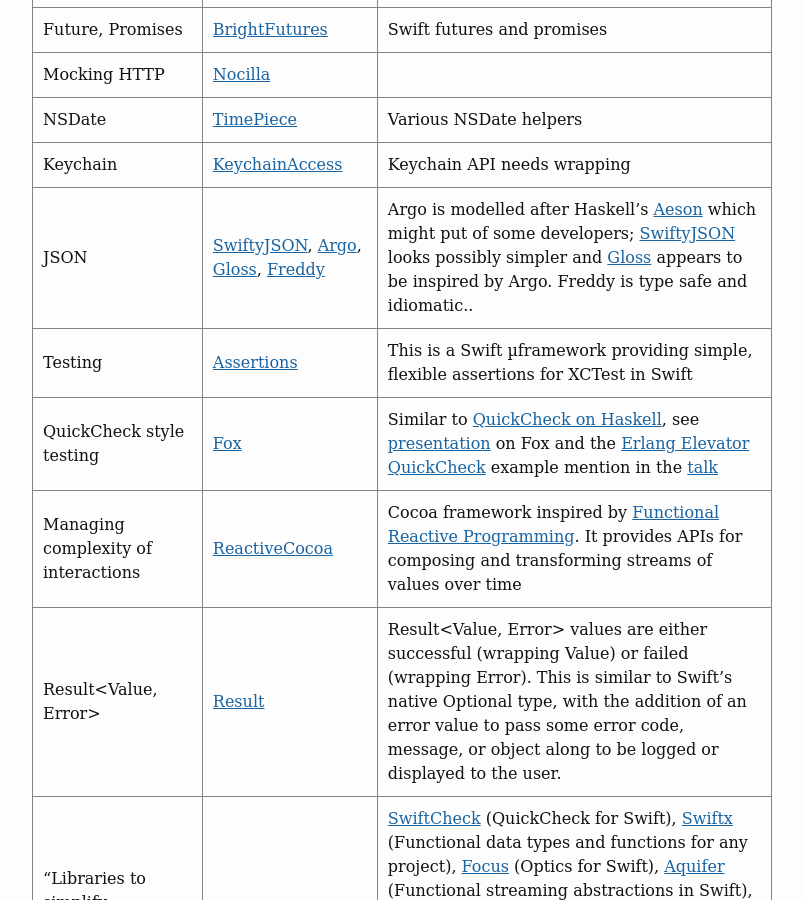
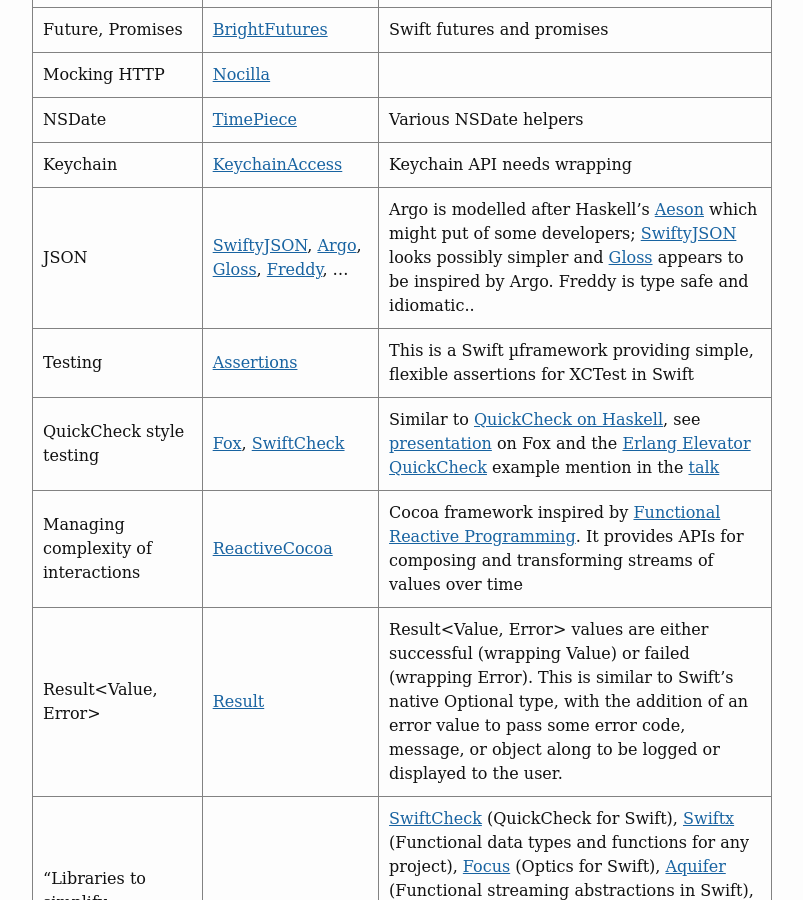
Before and after one commit to NickAger/nickager.github.io, a Jekyll site: the page built from _posts/2015-12-04-swift-libaries.md, in a window 1280 px wide and 900 px high, scrolled down 341 px. Shown: the whole window, without its empty margins (238-1041 px from the left). Built offline with Jekyll 4.4.1, drawn with Linux system fonts in a browser that asks for light colours; some web fonts are replaced.

```diff
--- a/_posts/2015-12-04-swift-libaries.md
+++ b/_posts/2015-12-04-swift-libaries.md
@@ -14,9 +14,9 @@ Some potentially useful Swift libraries:
 | Mocking HTTP                        | [Nocilla](http://mr-v.github.io/http-testing-in-swift-with-nocilla/) |                 |
 | NSDate                              | [TimePiece](https://github.com/naoty/Timepiece) | Various NSDate helpers  |
 | Keychain                            | [KeychainAccess](https://github.com/kishikawakatsumi/KeychainAccess) | Keychain API needs wrapping  |
-| JSON                                | [SwiftyJSON](https://github.com/SwiftyJSON/SwiftyJSON), [Argo](https://github.com/thoughtbot/Argo), [Gloss](https://github.com/hkellaway/Gloss), [Freddy](https://github.com/bignerdranch/Freddy) | Argo is modelled after Haskell's [Aeson](https://www.schoolofhaskell.com/school/starting-with-haskell/libraries-and-frameworks/text-manipulation/json) which might put of some developers; [SwiftyJSON](https://github.com/SwiftyJSON/SwiftyJSON) looks possibly simpler and [Gloss](http://harlankellaway.com/Gloss/) appears to be inspired by Argo. Freddy is type safe and idiomatic.. |
+| JSON                                | [SwiftyJSON](https://github.com/SwiftyJSON/SwiftyJSON), [Argo](https://github.com/thoughtbot/Argo), [Gloss](https://github.com/hkellaway/Gloss), [Freddy](https://github.com/bignerdranch/Freddy), ... | Argo is modelled after Haskell's [Aeson](https://www.schoolofhaskell.com/school/starting-with-haskell/libraries-and-frameworks/text-manipulation/json) which might put of some developers; [SwiftyJSON](https://github.com/SwiftyJSON/SwiftyJSON) looks possibly simpler and [Gloss](http://harlankellaway.com/Gloss/) appears to be inspired by Argo. Freddy is type safe and idiomatic.. |
 | Testing                             | [Assertions](https://github.com/antitypical/Assertions) | This is a Swift µframework providing simple, flexible assertions for XCTest in Swift  |
-| QuickCheck style testing| [Fox](http://fox-testing.readthedocs.org/en/latest/) | Similar to [QuickCheck on Haskell](https://wiki.haskell.org/Introduction_to_QuickCheck2), see [presentation](http://2014.funswiftconf.com/speakers/brian.html) on Fox and the [Erlang Elevator QuickCheck](http://advanced-erlang.com/videos/test-elevator-software-with-quickcheck/) example mention in the [talk](http://2014.funswiftconf.com/speakers/brian.html)|
+| QuickCheck style testing| [Fox](http://fox-testing.readthedocs.org/en/latest/), [SwiftCheck](https://github.com/typelift/SwiftCheck)| Similar to [QuickCheck on Haskell](https://wiki.haskell.org/Introduction_to_QuickCheck2), see [presentation](http://2014.funswiftconf.com/speakers/brian.html) on Fox and the [Erlang Elevator QuickCheck](http://advanced-erlang.com/videos/test-elevator-software-with-quickcheck/) example mention in the [talk](http://2014.funswiftconf.com/speakers/brian.html)|
 | Managing complexity of interactions | [ReactiveCocoa](https://github.com/ReactiveCocoa/ReactiveCocoa)  | Cocoa framework inspired by [Functional Reactive Programming](https://en.wikipedia.org/wiki/Functional_reactive_programming). It provides APIs for composing and transforming streams of values over time |
 | Result<Value, Error>                |  [Result](https://github.com/antitypical/Result) | Result<Value, Error> values are either successful (wrapping Value) or failed (wrapping Error). This is similar to Swift’s native Optional type, with the addition of an error value to pass some error code, message, or object along to be logged or displayed to the user.|
 | "Libraries to simplify development of Swift programs by utilising the type system"|[TypeLift](https://github.com/typelift)|[SwiftCheck](https://github.com/typelift/SwiftCheck) (QuickCheck for Swift), [Swiftx](https://github.com/typelift/Swiftx) (Functional data types and functions for any project), [Focus](https://github.com/typelift/Focus) (Optics for Swift), [Aquifer](https://github.com/typelift/Aquifer) (Functional streaming abstractions in Swift), [Swiftz](https://github.com/typelift/Swiftz) (Swiftz is a Swift library for functional programming), [Concurrent](https://github.com/typelift/Concurrent) (Functional Concurrency Primitives), [Operadic](https://github.com/typelift/Operadics) (Standard Operators for the working Swift Librarian), [Basis](https://github.com/typelift/Basis) (Pure Declarative Programming in Swift, Among Other Things), [Algebra](https://github.com/typelift/Algebra) (Abstract Algebraic Structures in Swift)|
```
